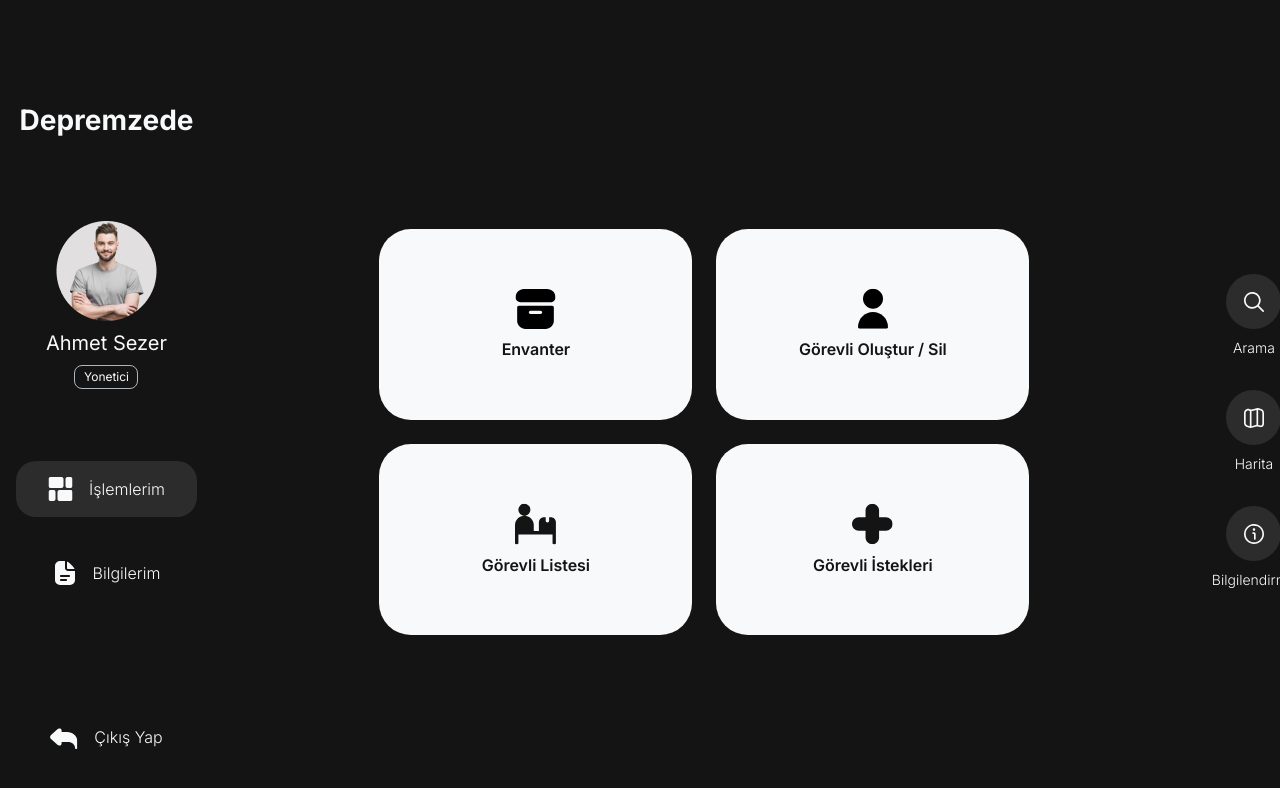
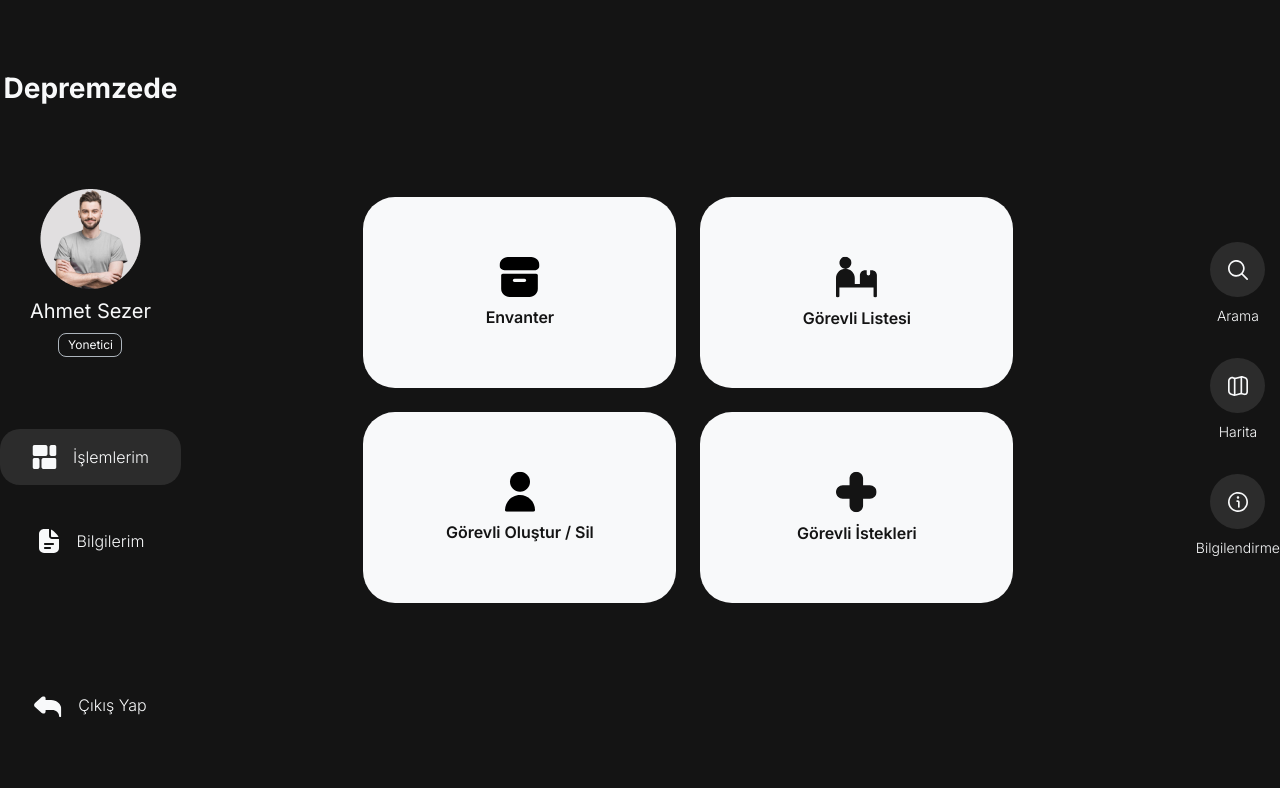
Before and after one commit to mustafamengutay/depremzede, a React (Create React App) app: page /yonetici in a window 1280 px wide. Shown: the top 788 px of the page. Built offline with nearby package versions, Linux system fonts and the light colour scheme; the HTML template or start-up script is replaced by a standard one; what tailwindcss-animated would draw is missing.

Commit message:
chore: resolve styling issue

```diff
--- a/src/components/inventory/InventoryList.jsx
+++ b/src/components/inventory/InventoryList.jsx
@@ -20,7 +20,7 @@ const InventoryList = () => {
   });
 
   return (
-    <div className='w-[1160px]'>
+    <div>
       {filteredInventories.map((inventory, index) => {
         return (
           <InventoryItem
--- a/src/pages/InventoriesList.jsx
+++ b/src/pages/InventoriesList.jsx
@@ -19,7 +19,7 @@ const InventoriesList = () => {
     'Aşağıdaki listeden depoda bulunan envanterleri görebilir ve ekleme/çıkarma işlemleri yapabilirsiniz.';
 
   return (
-    <div className='container w-screen h-screen -tracking-4 min-w-[464px]'>
+    <div className='container w-screen h-screen -tracking-4'>
       <FormHeader title='Envanter' description={descriptionText} />
 
       <div className='mt-16 flex justify-between items-center'>
@@ -27,8 +27,8 @@ const InventoriesList = () => {
         <Select />
       </div>
 
-      <div className='mt-6 overflow-x-auto'>
-        <ul className='grid grid-cols-5 justify-items-center text-base font-medium min-w-full divide-y w-[1160px]'>
+      <div className='mt-6'>
+        <ul className='grid grid-cols-5 justify-items-center text-base font-medium'>
           <li>Ürün İsmi</li>
           <li>Kategori</li>
           <li>Adet Sayısı</li>
--- a/src/pages/ManagerDashboard.jsx
+++ b/src/pages/ManagerDashboard.jsx
@@ -22,7 +22,7 @@ const ManagerDashboard = () => {
   });
 
   return (
-    <div className='container max-w-dashboard h-screen flex items-center justify-between mt-8 mx-4  min-w-[600px]'>
+    <div className='container max-w-dashboard h-screen flex items-center justify-between'>
       <OfficerSideMenu
         officerImage={officer_profil}
         officerName={'Ahmet Sezer'}
@@ -32,7 +32,7 @@ const ManagerDashboard = () => {
 
       <Outlet />
 
-      <div className='flex flex-col gap-8 '>
+      <div className='flex flex-col gap-8'>
         <SideMenuLink icon={search} title='Arama' />
         <SideMenuLink icon={map} title='Harita' />
         <SideMenuLink icon={info} title='Bilgilendirme' />
@@ -43,8 +43,8 @@ const ManagerDashboard = () => {
 
 export const ManagerMenu = () => {
   return (
-    <div className='flex flex-col gap-6 sm:flex-row mx-2'>
-      <div className='flex flex-col gap-6 sm:flex-1  md:mt-0  mt-96'>
+    <div className='flex flex-col gap-6'>
+      <div className='flex gap-6'>
         <HelpLink
           icon={inventory}
           title='Envanter'
@@ -58,7 +58,7 @@ export const ManagerMenu = () => {
           route='/gorevliler'
         />
       </div>
-      <div className='flex flex-col gap-6 sm:flex-1'>
+      <div className='flex gap-6'>
         <HelpLink
           icon={createOfficer}
           title='Görevli Oluştur / Sil'
--- a/src/pages/OfficerRequests.jsx
+++ b/src/pages/OfficerRequests.jsx
@@ -26,7 +26,7 @@ const OfficerRequests = () => {
       </div>
 
       <div className='mt-6 overflow-x-auto'>
-        <ul className='grid grid-cols-6 justify-items-center text-base font-medium min-w-full divide-y w-[1160px]'>
+        <ul className='grid grid-cols-6 justify-items-center text-base font-medium min-w-full'>
           <li>Görevli Adı</li>
           <li>Ürün İsmi</li>
           <li>Kategori</li>
--- a/src/pages/OfficersList.jsx
+++ b/src/pages/OfficersList.jsx
@@ -25,7 +25,7 @@ const OfficersList = () => {
       </div>
 
       <div className='mt-6 overflow-x-auto'>
-        <ul className='grid grid-cols-8 justify-items-center items-center text-base font-medium min-w-full divide-y w-[1160px]'>
+        <ul className='grid grid-cols-8 justify-items-center items-center text-base font-medium min-w-full'>
           <li>ID</li>
           <li>İsim Soyisim</li>
           <li>Telefon Numarası</li>
--- a/src/pages/UnderDebrisList.jsx
+++ b/src/pages/UnderDebrisList.jsx
@@ -17,7 +17,7 @@ const UnderDebrisList = () => {
     <div className='container w-screen h-screen -tracking-4 '>
       <FormHeader title='Enkaz Altında Olanlar' description={descriptionText} />
       <div className='mt-16 overflow-x-auto'>
-        <ul className='grid grid-cols-6 justify-items-center text-base font-medium min-w-full divide-y w-[1160px] '>
+        <ul className='grid grid-cols-6 justify-items-center text-base font-medium min-w-full'>
           <li>İlan Sahibi</li>
           <li>Enkaz Adresi</li>
           <li>Şehir</li>
```
Also changed, not shown: src/pages/OfficerDashboard.jsx (+8 -8 lines).
